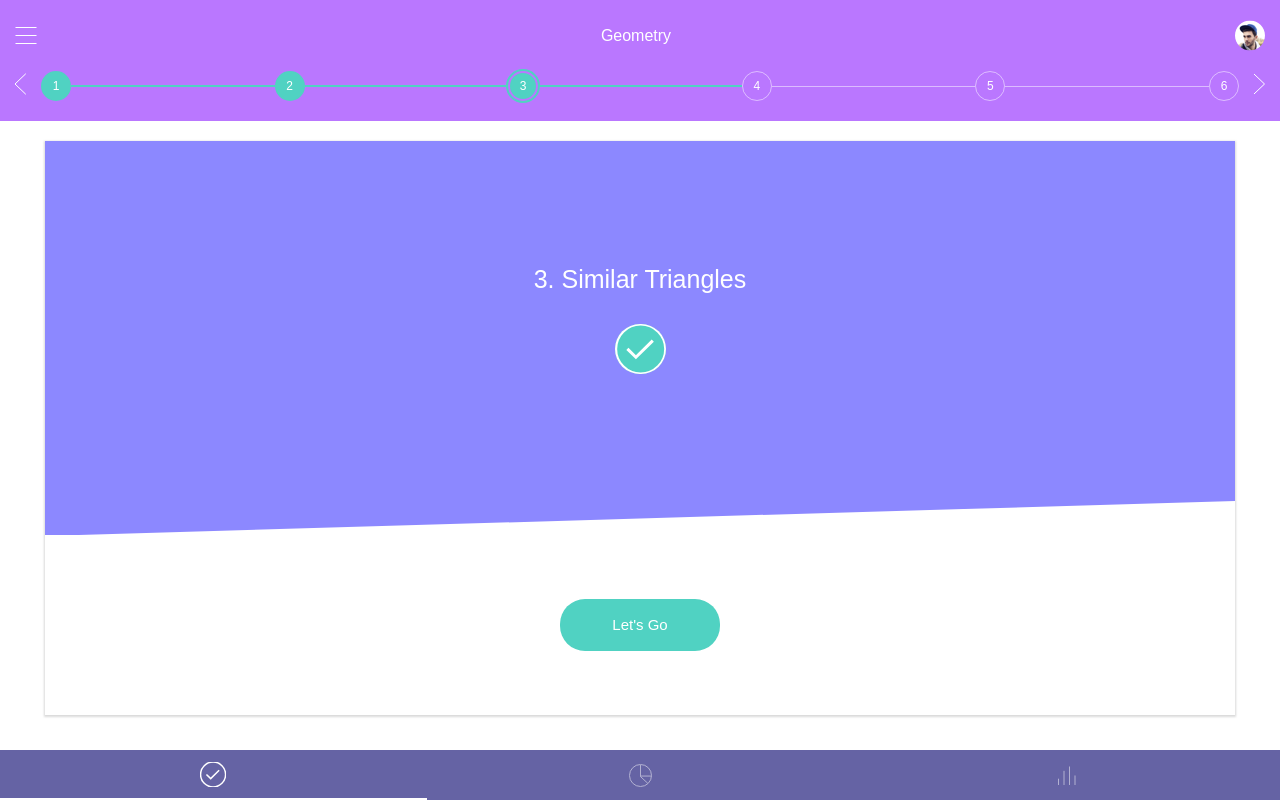
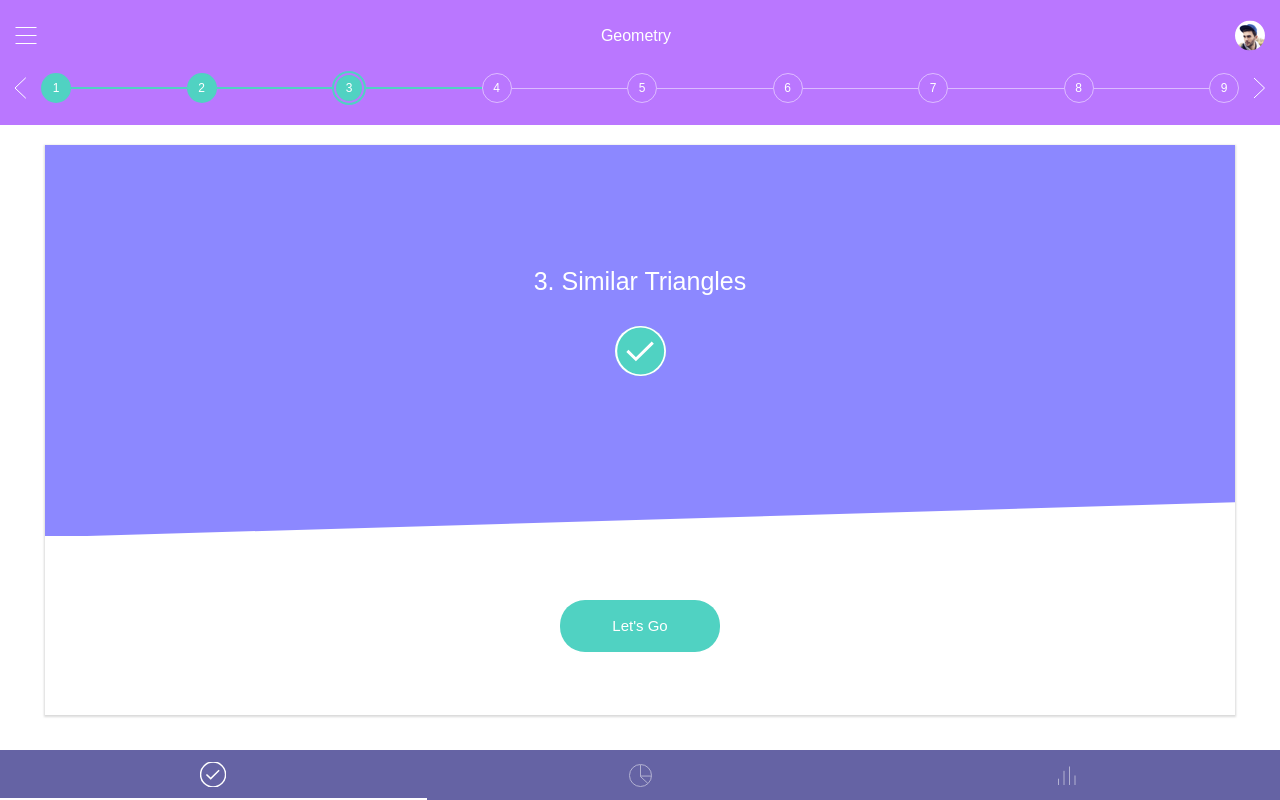
Before and after one commit to dimadesu/math-subtopics-navigator, a React app: page / in a window 1280 px wide. Built offline with nearby package versions, Linux system fonts and the light colour scheme.

Commit message:
Style navigation items state when they don't fit the space

```diff
--- a/src/App.css
+++ b/src/App.css
@@ -45,13 +45,14 @@
 }
 
 .navigation__arrow {
+  display: flex;
   padding: 0 15px;
 }
 
 .navigation__items {
   flex: 1;
+  overflow-x: auto;
   display: flex;
-  width: 100%;
   align-items: center;
   font-size: 12px;
 }
@@ -64,8 +65,9 @@
 }
 
 .navigation__item-connection {
+  height: 1px;
   flex: 1;
-  height: 1px;
+  min-width: 30px;
   background-color: rgba(255, 255, 255, .5);
 }
 
@@ -89,6 +91,11 @@
 .navigation__item--completed .navigation__item__link {
   border: 0;
   background-color: #50D2C2;
+}
+
+.navigation__item--active {
+  width: 34px;
+  height: 34px;
 }
 
 .navigation__item--active .navigation__item__link {
--- a/src/App.tsx
+++ b/src/App.tsx
@@ -42,6 +42,18 @@ class App extends React.Component {
                 <div className="navigation__item-connection"/>
                 <div className="navigation__item">
                   <a href="#" className="navigation__item__link">6</a>
+                </div>
+                <div className="navigation__item-connection"/>
+                <div className="navigation__item">
+                  <a href="#" className="navigation__item__link">7</a>
+                </div>
+                <div className="navigation__item-connection"/>
+                <div className="navigation__item">
+                  <a href="#" className="navigation__item__link">8</a>
+                </div>
+                <div className="navigation__item-connection"/>
+                <div className="navigation__item">
+                  <a href="#" className="navigation__item__link">9</a>
                 </div>
               </div>
             <div className="navigation__arrow">
```
Lines whose indentation alone changed are shown as unchanged.
